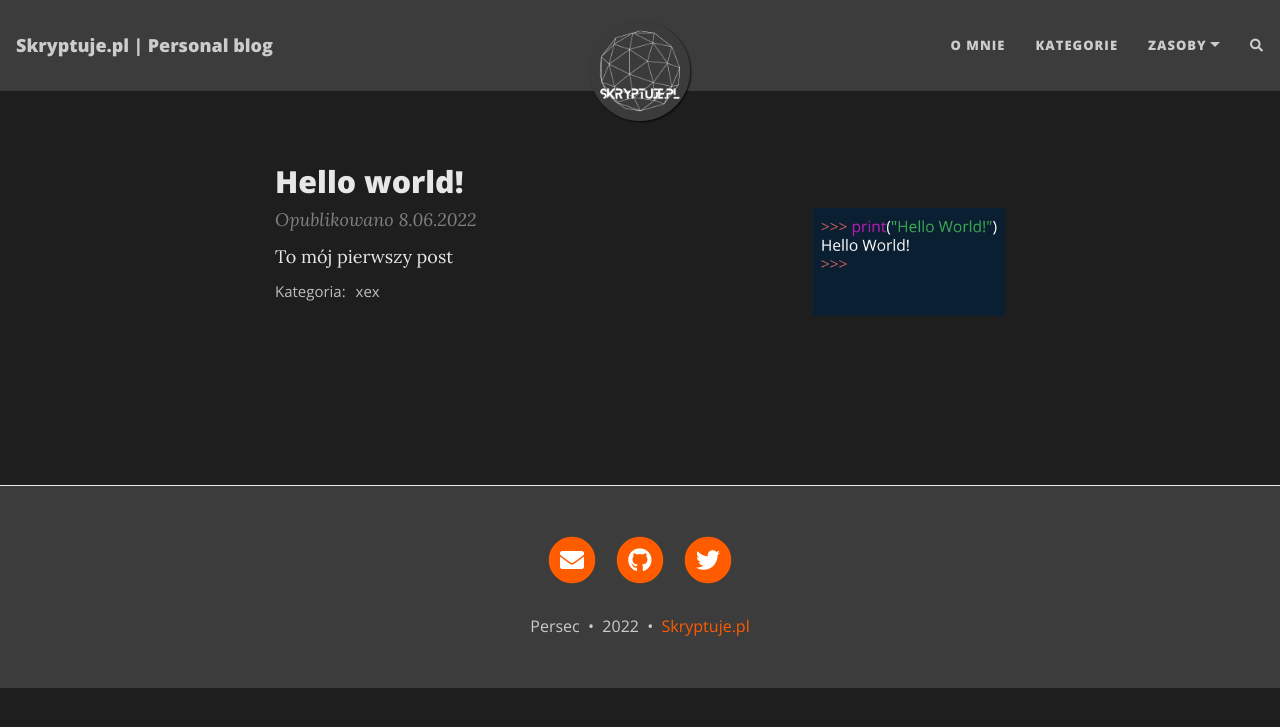
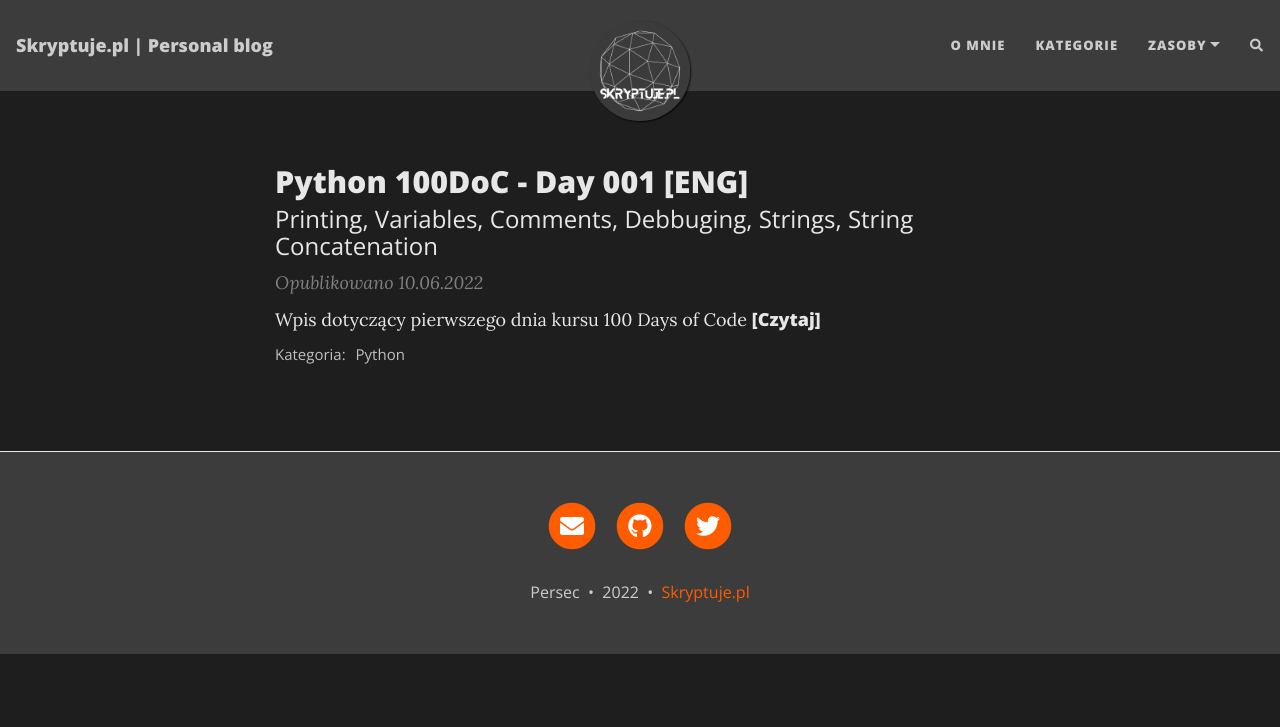
Before and after one commit to catpersec/skryptuje.pl, a Jekyll site: the page built from index.md, in a window 1280 px wide. Shown: the top 727 px of the page. Built offline with Jekyll 4.4.1, drawn with Linux system fonts in a browser that asks for light colours; nearby versions of some CDN libraries; the list of posts is cut into pages by our own code; comment, search, counter and statistics services are not loaded.

Commit message:
First note-post in progress. Work on the day - finished.

```diff
--- a/Gemfile
+++ b/Gemfile
@@ -22,6 +22,7 @@
   gem "jekyll-feed", "~> 0.6"
   gem "jekyll-paginate"
   gem "jekyll-sitemap"
+#  gem "jekyll-responsive-image"
 end
 
 # Windows does not include zoneinfo files, so bundle the tzinfo-data gem
--- a/_config.yml
+++ b/_config.yml
@@ -274,3 +274,4 @@
 plugins:
   - jekyll-paginate
   - jekyll-sitemap
+#  - jekyll-responsive-image
--- /dev/null
+++ b/_posts/2022-06-10-100DoC-Day-001.md
@@ -0,0 +1,33 @@
+---
+layout: post
+title: Python 100DoC - Day 001 [ENG]
+subtitle: Printing, Variables, Comments, Debbuging, Strings, String Concatenation
+tags: [Python]
+---
+
+Wpis dotyczący pierwszego dnia kursu 100 Days of Code
+
+Ściągawka ( pierwsza lepsza z Googla :) )
+<a href="/assets/posts/2022-06-10-100DoC-001/python_cheatsheet.jpg">
+    <img
+        src="/assets/posts/2022-06-10-100DoC-001/python_cheatsheet.jpg"
+        alt="Python cheatsheet"
+    >
+</a>
+
+**Printing**
+> print()
+{% highlight python %}
+print("To co chcę wyświetlić!")
+{% endhighlight %}
+
+**Printing with new line**
+>\n
+{% highlight python %}
+print("Hello world\nAnd that's new line")
+{% endhighlight %}
+
+**String Concatenation**
+{% highlight python %}
+print("Hello"+"World")
+{% endhighlight %}
--- a/assets/css/pygment_highlights.css
+++ b/assets/css/pygment_highlights.css
@@ -1,4 +1,4 @@
-/* .highlight  { background: #ffffff; } Dean commented out */
+.highlight  { background: #ffffff; }
 /* .highlight pre { background-color: #fff; font-size: 16px } */
 .highlight .c { color: #999988; font-style: italic } /* Comment */
 .highlight .err { color: #a61717; background-color: #e3d2d2 } /* Error */
```
Also changed, not shown: _posts/2022-06-08-hello-world.md (deleted, +0 -11 lines), assets/posts/2022-06-10-100DoC-001/python_cheatsheet.jpg (added), 2 other files.
